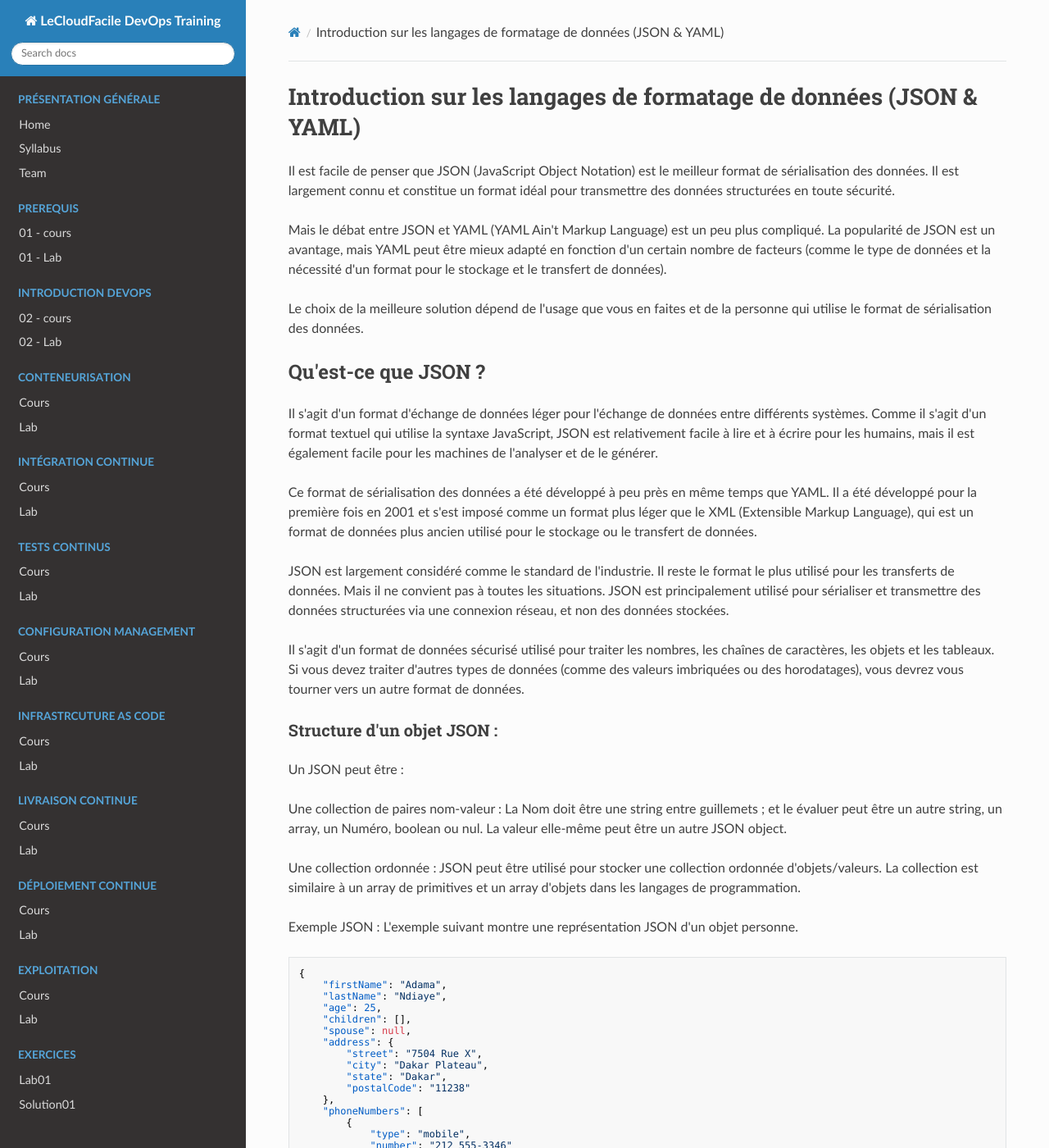
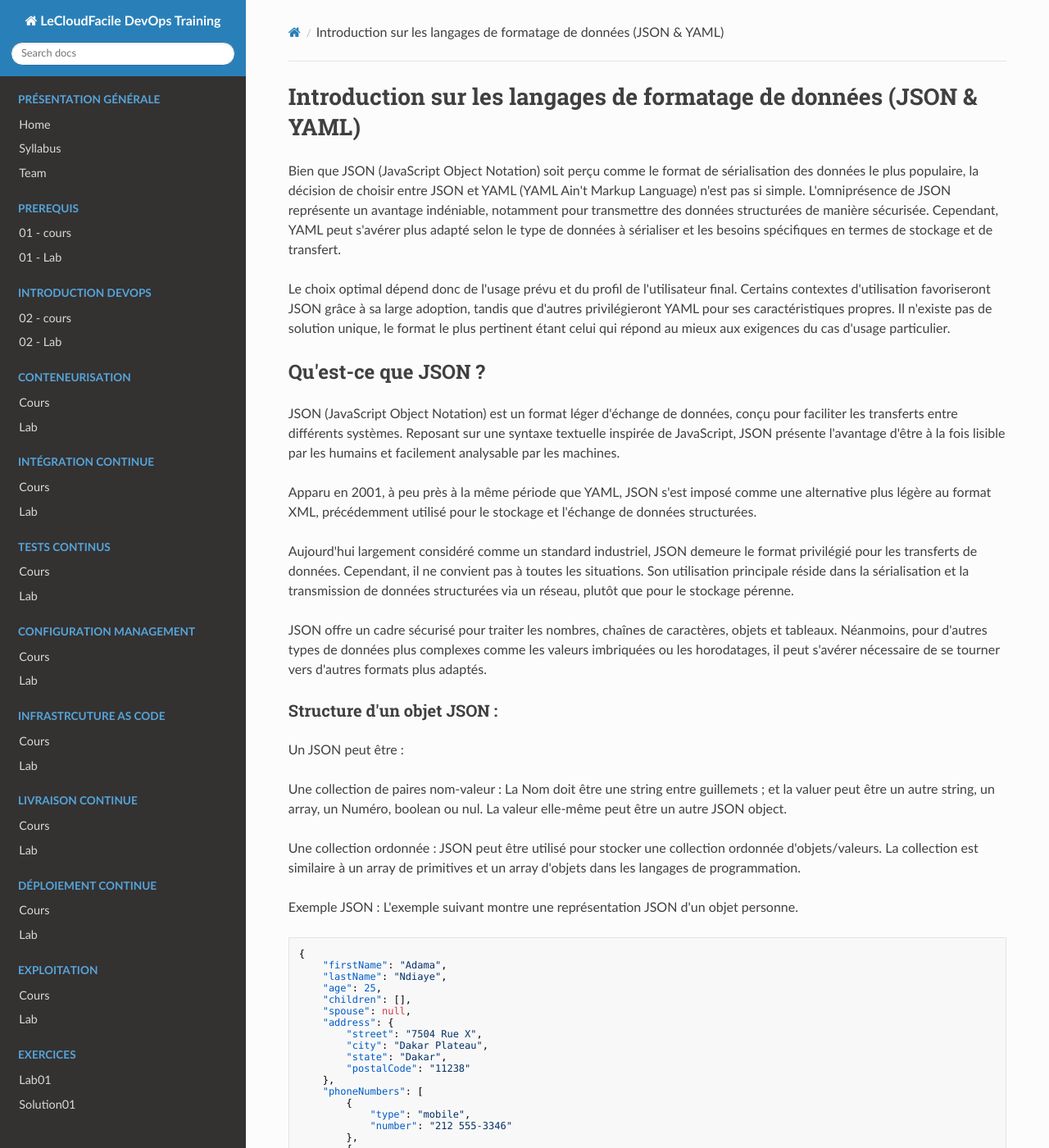
Before and after one commit to wingufactory/lecloudfacile-devops-training, an MkDocs documentation site: the page built from docs/01-prerequis/05-json-yaml.md, in a window 1280 px wide and 1400 px high. Shown: the whole window at 82% size. Built offline with MkDocs 1.6.1, drawn with Linux system fonts in a browser that asks for light colours; nearby versions of some CDN libraries; some of the changed text lies outside the part shown.

Commit message:
Update 05-json-yaml.md

````diff
--- a/docs/01-prerequis/05-json-yaml.md
+++ b/docs/01-prerequis/05-json-yaml.md
@@ -1,28 +1,26 @@
 
 # Introduction sur les langages de formatage de données	(JSON & YAML)
 
-Il est facile de penser que JSON (JavaScript Object Notation) est le meilleur format de sérialisation des données. Il est largement connu et constitue un format idéal pour transmettre des données structurées en toute sécurité.
+Bien que JSON (JavaScript Object Notation) soit perçu comme le format de sérialisation des données le plus populaire, la décision de choisir entre JSON et YAML (YAML Ain't Markup Language) n'est pas si simple. L'omniprésence de JSON représente un avantage indéniable, notamment pour transmettre des données structurées de manière sécurisée. Cependant, YAML peut s'avérer plus adapté selon le type de données à sérialiser et les besoins spécifiques en termes de stockage et de transfert.
 
-Mais le débat entre JSON et YAML (YAML Ain't Markup Language) est un peu plus compliqué. La popularité de JSON est un avantage, mais YAML peut être mieux adapté en fonction d'un certain nombre de facteurs (comme le type de données et la nécessité d'un format pour le stockage et le transfert de données).
-
-Le choix de la meilleure solution dépend de l'usage que vous en faites et de la personne qui utilise le format de sérialisation des données.
+Le choix optimal dépend donc de l'usage prévu et du profil de l'utilisateur final. Certains contextes d'utilisation favoriseront JSON grâce à sa large adoption, tandis que d'autres privilégieront YAML pour ses caractéristiques propres. Il n'existe pas de solution unique, le format le plus pertinent étant celui qui répond au mieux aux exigences du cas d'usage particulier.
 
 ## Qu'est-ce que JSON ?
 
-Il s'agit d'un format d'échange de données léger pour l'échange de données entre différents systèmes. Comme il s'agit d'un format textuel qui utilise la syntaxe JavaScript, JSON est relativement facile à lire et à écrire pour les humains, mais il est également facile pour les machines de l'analyser et de le générer.
+JSON (JavaScript Object Notation) est un format léger d'échange de données, conçu pour faciliter les transferts entre différents systèmes. Reposant sur une syntaxe textuelle inspirée de JavaScript, JSON présente l'avantage d'être à la fois lisible par les humains et facilement analysable par les machines.
 
-Ce format de sérialisation des données a été développé à peu près en même temps que YAML. Il a été développé pour la première fois en 2001 et s'est imposé comme un format plus léger que le XML (Extensible Markup Language), qui est un format de données plus ancien utilisé pour le stockage ou le transfert de données.
+Apparu en 2001, à peu près à la même période que YAML, JSON s'est imposé comme une alternative plus légère au format XML, précédemment utilisé pour le stockage et l'échange de données structurées.
 
-JSON est largement considéré comme le standard de l'industrie. Il reste le format le plus utilisé pour les transferts de données. Mais il ne convient pas à toutes les situations. JSON est principalement utilisé pour sérialiser et transmettre des données structurées via une connexion réseau, et non des données stockées.
+Aujourd'hui largement considéré comme un standard industriel, JSON demeure le format privilégié pour les transferts de données. Cependant, il ne convient pas à toutes les situations. Son utilisation principale réside dans la sérialisation et la transmission de données structurées via un réseau, plutôt que pour le stockage pérenne.
 
-Il s'agit d'un format de données sécurisé utilisé pour traiter les nombres, les chaînes de caractères, les objets et les tableaux. Si vous devez traiter d'autres types de données (comme des valeurs imbriquées ou des horodatages), vous devrez vous tourner vers un autre format de données.
+JSON offre un cadre sécurisé pour traiter les nombres, chaînes de caractères, objets et tableaux. Néanmoins, pour d'autres types de données plus complexes comme les valeurs imbriquées ou les horodatages, il peut s'avérer nécessaire de se tourner vers d'autres formats plus adaptés.
 
 ### Structure d'un objet JSON :
 
 Un JSON peut être :
 
 Une collection de paires nom-valeur :
-La Nom doit être une string entre guillemets ; et le évaluer peut être un autre string, un array, un Numéro, boolean ou nul. La valeur elle-même peut être un autre JSON object.
+La Nom doit être une string entre guillemets ; et la valuer peut être un autre string, un array, un Numéro, boolean ou nul. La valeur elle-même peut être un autre JSON object.
 
 Une collection ordonnée :
 JSON peut être utilisé pour stocker une collection ordonnée d'objets/valeurs. La collection est similaire à un array de primitives et un array d'objets dans les langages de programmation.
@@ -75,34 +73,30 @@
 
 ## Qu'est-ce que YAML ?
 
-YAML est le format de sérialisation de données le plus lisible par l'homme. De nombreux développeurs considèrent qu'il est plus facile à apprendre que JSON, car il est écrit en langage naturel.
+Le YAML (YAML Ain't Markup Language) est un langage de sérialisation de données couramment utilisé pour représenter des données de manière lisible par l'homme et facilement traitable par les machines. Il est souvent utilisé pour la configuration, la représentation de données structurées et d'autres tâches où la lisibilité et la simplicité sont importantes.
 
-YAML est un surensemble de JSON. Il a été développé à la même époque pour gérer davantage de types de données et offrir une syntaxe plus complexe mais toujours lisible.
-
-Les développeurs comparent souvent YAML à Python en raison de la similitude de la syntaxe.
+Le format YAML est basé sur l'indentation et l'utilisation de caractères spéciaux pour délimiter les structures de données. Voici un exemple simple de ce à quoi ressemble un fichier YAML :
 
 Comme JSON, YAML est utilisé pour les fichiers de configuration et les applications où des données sont transférées. Il peut également être utilisé pour les données stockées - c'est un format plus polyvalent que JSON. En outre, YAML a été conçu pour gérer une plus grande variété de types de données que JSON. Outre les nombres et les chaînes de caractères, YAML peut gérer les dates, les horodatages, les séquences, les valeurs imbriquées, les valeurs nulles et les booléens.
 
 ### Syntaxe YAML de base
-Chaque YAML commence par --- qui indique le début d'un fichier YAML.
+```
+personne:
+  nom: Jean Dupont
+  âge: 30
+  adresse:
+    rue: 123 Rue Principale
+    ville: Villeville
+    code_postal: 12345
+contacts:
+  - nom: Marie
+    téléphone: 123-456-7890
+  - nom: Pierre
+    téléphone: 987-654-3210
+```
+Dans cet exemple, les données sont représentées sous forme de clés et de valeurs, avec des niveaux d'indentation pour indiquer la structure. Les listes sont représentées avec des tirets (-) et les paires clé-valeur sont séparées par des deux-points (:).
 
-Lors de la création d’une API, nous nous intéressons à une fonctionnalité fournie par YAML appelée mapping.
-
-Les exemples suivants montrent l'exemple de mappage dans YAML.
-```yaml
----
-name: James
-boy: yes
-GPA: 3.41
 ```
-La syntaxe de mappage est clé: valeur. (Notez l'espace, c'est très crucial en YAML, contrairement à JSON ou XML.
-
-### Types de données dans YAML
-Voyons l'exemple d'un YAML ci-dessous:
-
-```yaml
----
-
 MALE: FALSE
 GPA: 3.61
 ISSUES: NULL
````
